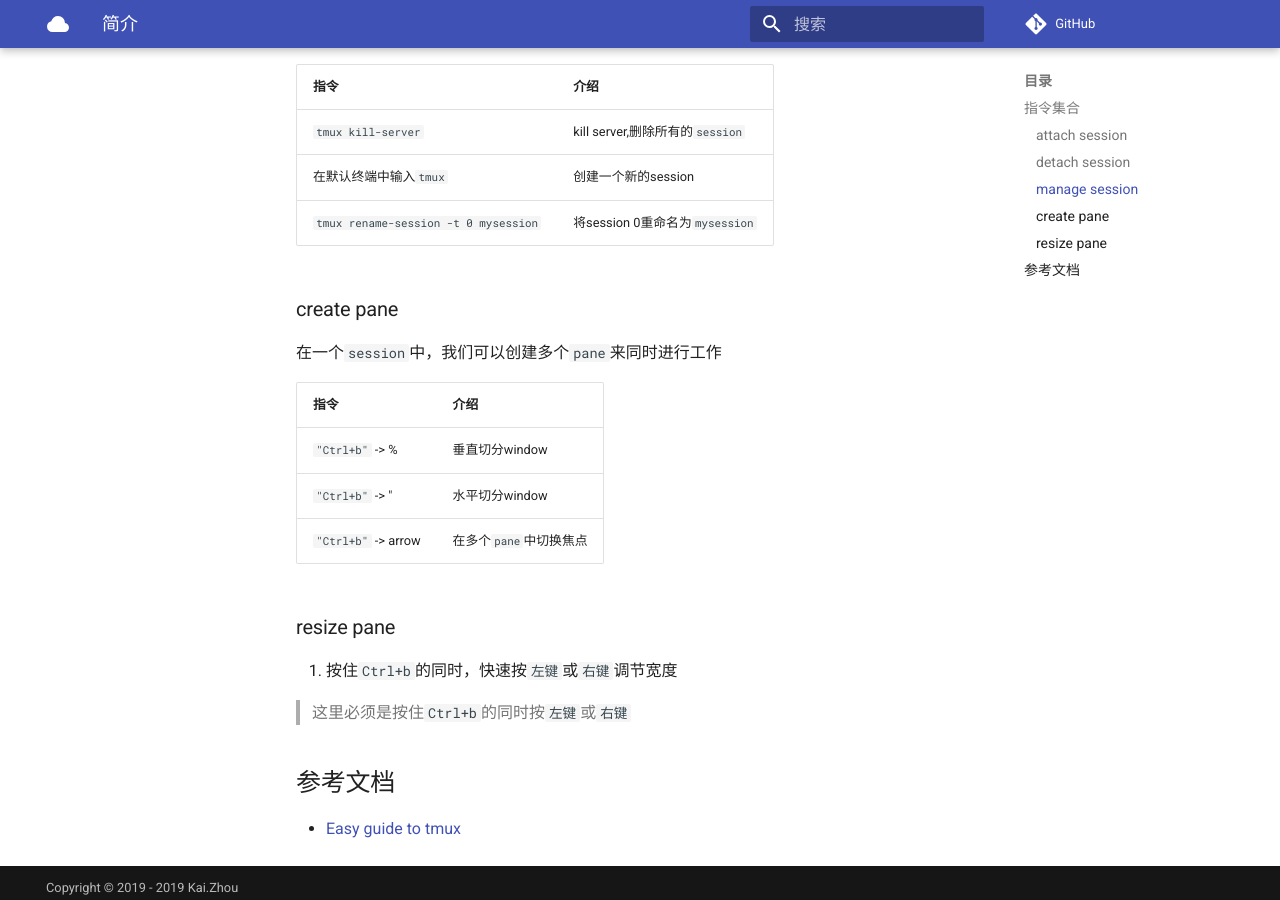
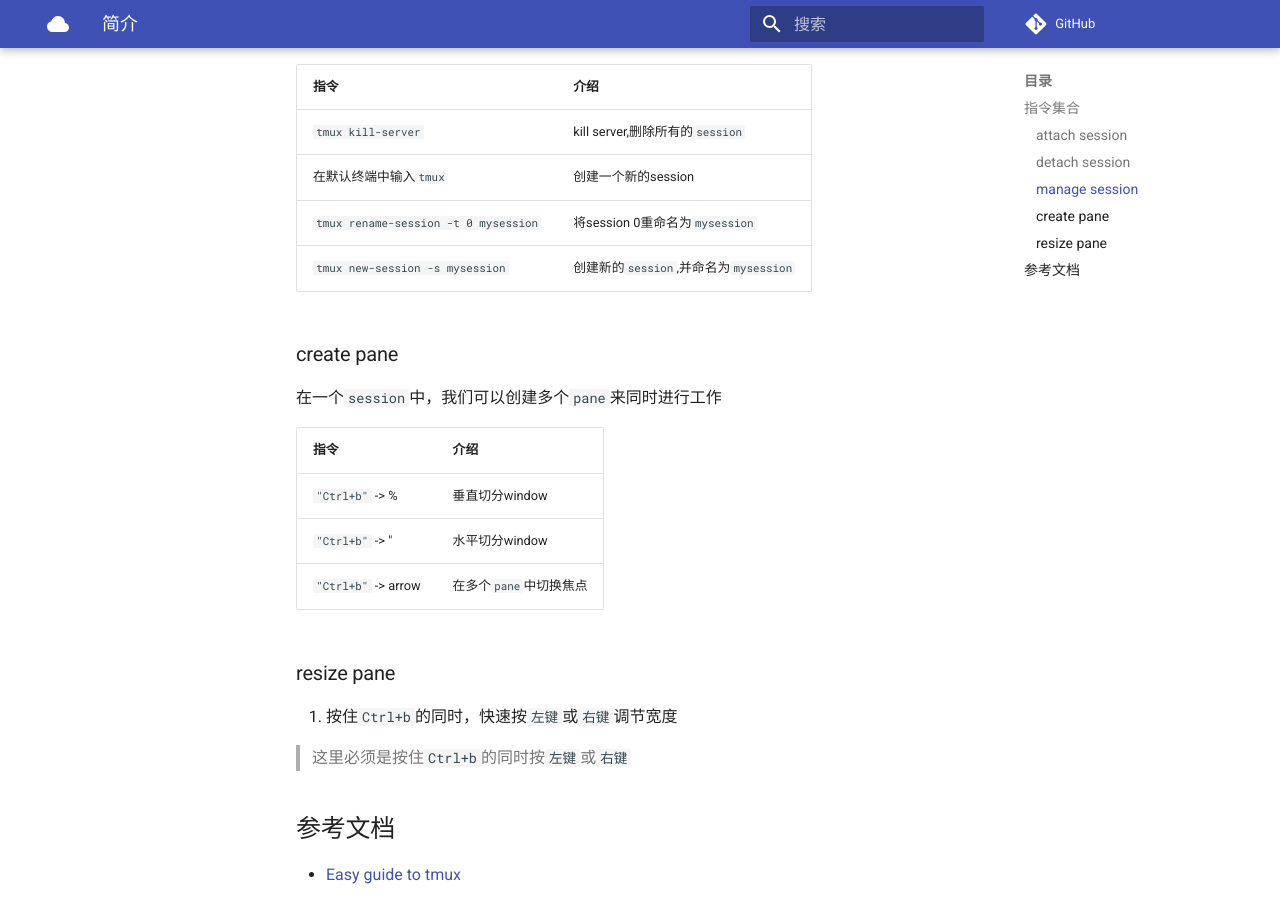
Before and after one commit to zhoukaidev/ks_blog, an MkDocs documentation site: the page built from docs/shell/linux/tools/tmux.md, in a window 1280 px wide and 900 px high, scrolled down 1131 px. Built offline with MkDocs 1.6.1 and Material for MkDocs 9.7.7, drawn with Linux system fonts in a browser that asks for light colours; comment, search, counter and statistics services are not loaded.

Commit message:
Update tmux.md

```diff
--- a/docs/shell/linux/tools/tmux.md
+++ b/docs/shell/linux/tools/tmux.md
@@ -37,6 +37,7 @@
 | `tmux kill-server`  | kill server,删除所有的`session` |
 |在默认终端中输入`tmux`  | 创建一个新的session |
 | `tmux rename-session -t 0 mysession` |  将session 0重命名为`mysession` |
+| `tmux new-session -s mysession` | 创建新的`session`,并命名为`mysession` |
 
 ### create pane
 
```
